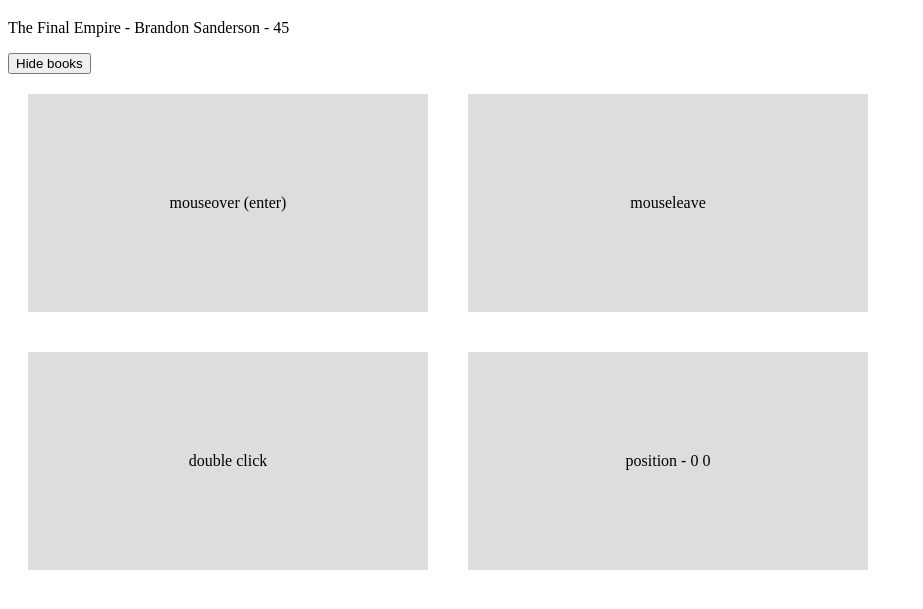
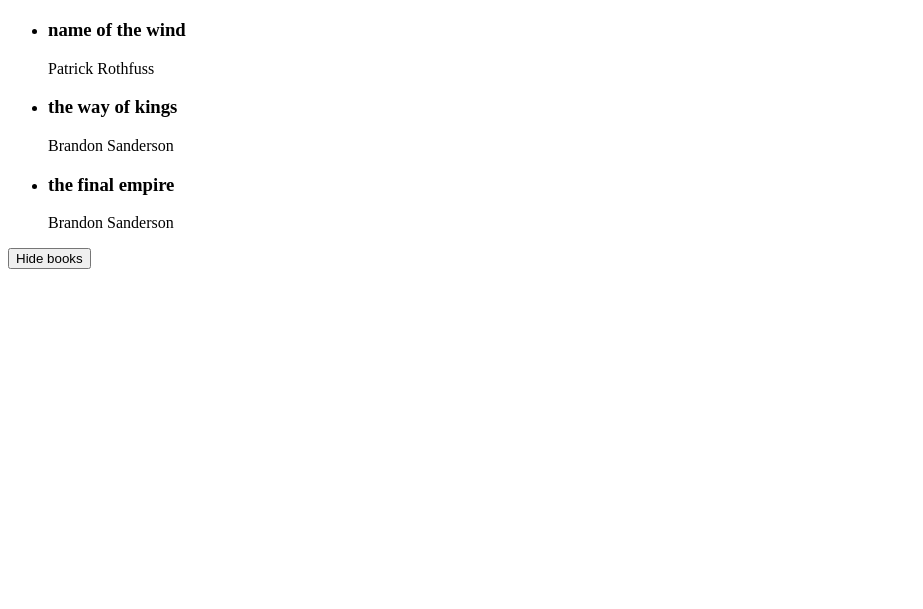
Before and after one commit to busma13/learnVue, a plain HTML site: page index.html in a window 1280 px wide. Shown: the part 61-670 px from the top of the page, without its empty margins (0-923 px from the left). Drawn offline with nearby package versions, Linux system fonts and the light colour scheme.

Commit message:
loop through data

```diff
--- a/app.js
+++ b/app.js
@@ -4,11 +4,16 @@ const app = Vue.createApp({
   data() {
     return {
       showBooks: true,
-      title: "The Final Empire",
-      author: "Brandon Sanderson",
-      age: 45,
-      x: 0,
-      y: 0,
+      books: [
+        { title: "name of the wind", author: "Patrick Rothfuss" },
+        { title: "the way of kings", author: "Brandon Sanderson" },
+        { title: "the final empire", author: "Brandon Sanderson" },
+      ],
+      // title: "The Final Empire",
+      // author: "Brandon Sanderson",
+      // age: 45,
+      // x: 0,
+      // y: 0,
     };
   },
   methods: {
--- a/index.html
+++ b/index.html
@@ -23,7 +23,13 @@
 
   <div id="app">
     <div v-if="showBooks">
-      <p>{{ title }} - {{ author }} - {{ age }}</p>
+      <ul>
+        <li v-for="book in books">
+          <h3>{{ book.title }}</h3>
+          <p>{{ book.author }}</p>
+        </li>
+      </ul>
+      <!-- <p>{{ title }} - {{ author }} - {{ age }}</p> -->
     </div>
 
     <button @click="toggleShowBooks">
@@ -33,10 +39,10 @@
 
     <br>
     <!-- mouse events -->
-    <div class="box" @mouseover="handleEvent($event, 5)">mouseover (enter)</div>
+    <!-- <div class="box" @mouseover="handleEvent($event, 5)">mouseover (enter)</div>
     <div class="box" @mouseleave="handleEvent">mouseleave</div>
     <div class="box" @dblclick="handleEvent">double click</div>
-    <div class="box" @mousemove="handleMousemove">position - {{ x }} {{ y }}</div>
+    <div class="box" @mousemove="handleMousemove">position - {{ x }} {{ y }}</div> -->
 
     <!-- <div v-show="showBooks ">currently showing books</div> -->
     <!-- <button v-on:click="age++">Increase age</button>
```
